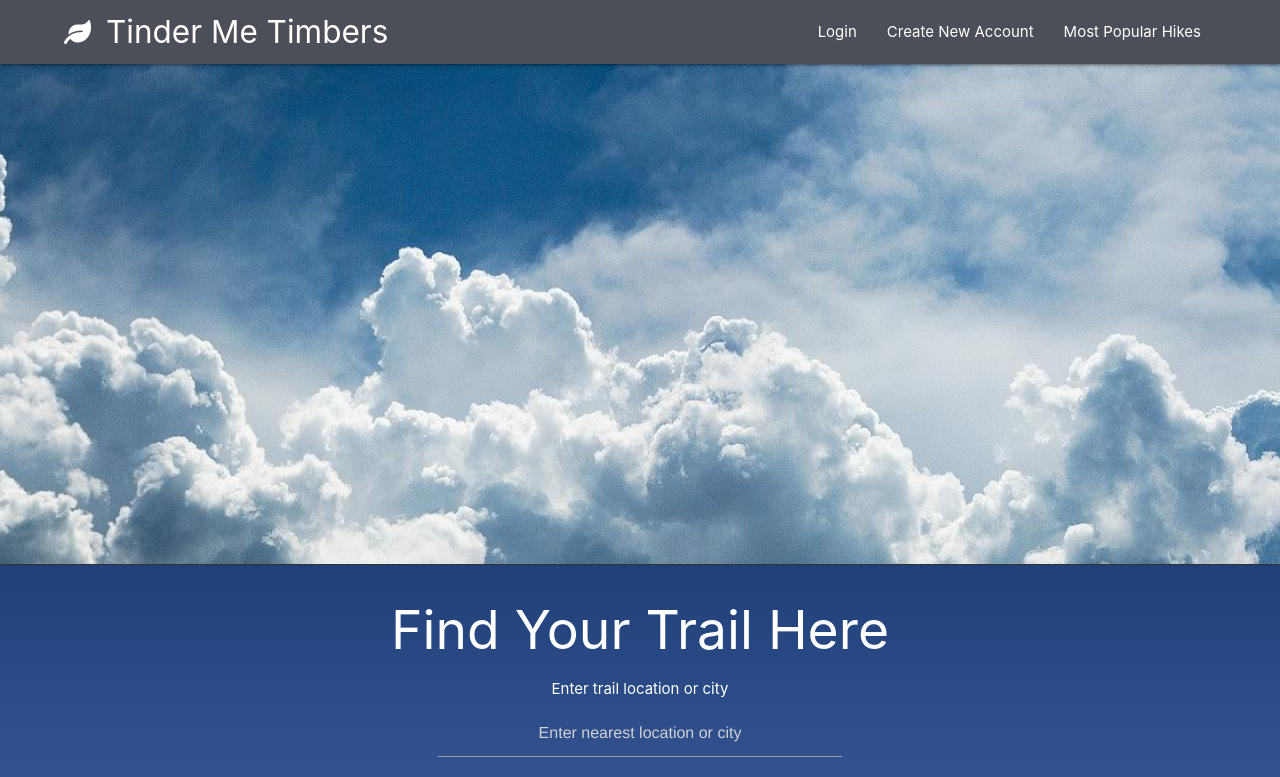
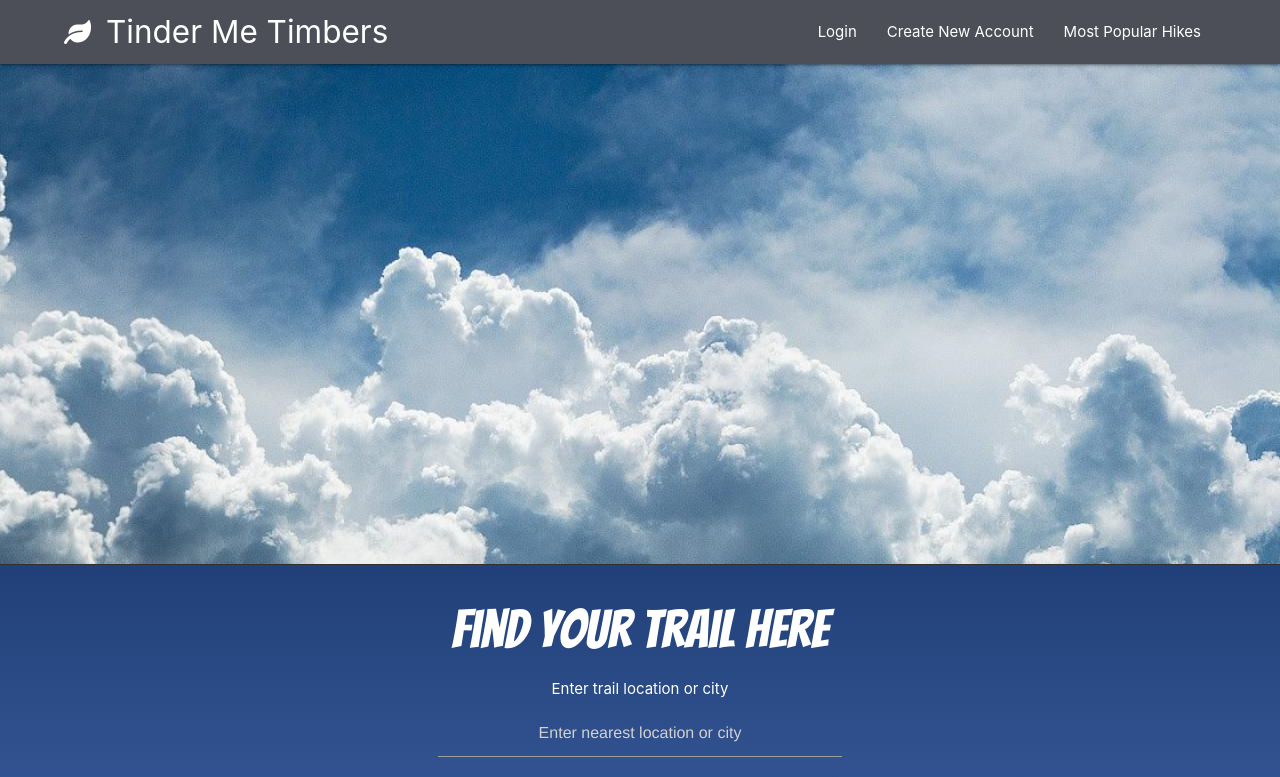
Before and after one commit to AjaMag/Dream-Team, a plain HTML site: page index.html in a window 1280 px wide. Shown: the top 777 px of the page. Drawn offline with nearby package versions, Linux system fonts and the light colour scheme.

Commit message:
new font 4 header

```diff
--- a/css/style.css
+++ b/css/style.css
@@ -10,6 +10,14 @@ input[type=text], input[type=password] {
   font-family:helvetica;
   font-size: 16px;
   display:inline-block;
+}
+
+#cityName {
+  color: white;
+}
+
+.header {
+  font-family: 'Bangers', cursive;
 }
 
 .nav-wrapper {
--- a/index.html
+++ b/index.html
@@ -10,6 +10,7 @@
   <link rel="stylesheet" href="https://use.fontawesome.com/releases/v5.3.1/css/all.css" integrity="sha384-mzrmE5qonljUremFsqc01SB46JvROS7bZs3IO2EmfFsd15uHvIt+Y8vEf7N7fWAU" crossorigin="anonymous">
   <link rel="stylesheet" href="https://cdnjs.cloudflare.com/ajax/libs/materialize/1.0.0/css/materialize.min.css">
   <link href="https://fonts.googleapis.com/icon?family=Material+Icons" rel="stylesheet">
+  <link href="https://fonts.googleapis.com/css?family=Bangers" rel="stylesheet">
   <title>Tinder me Timbers</title>
 </head>
 <body>
```
